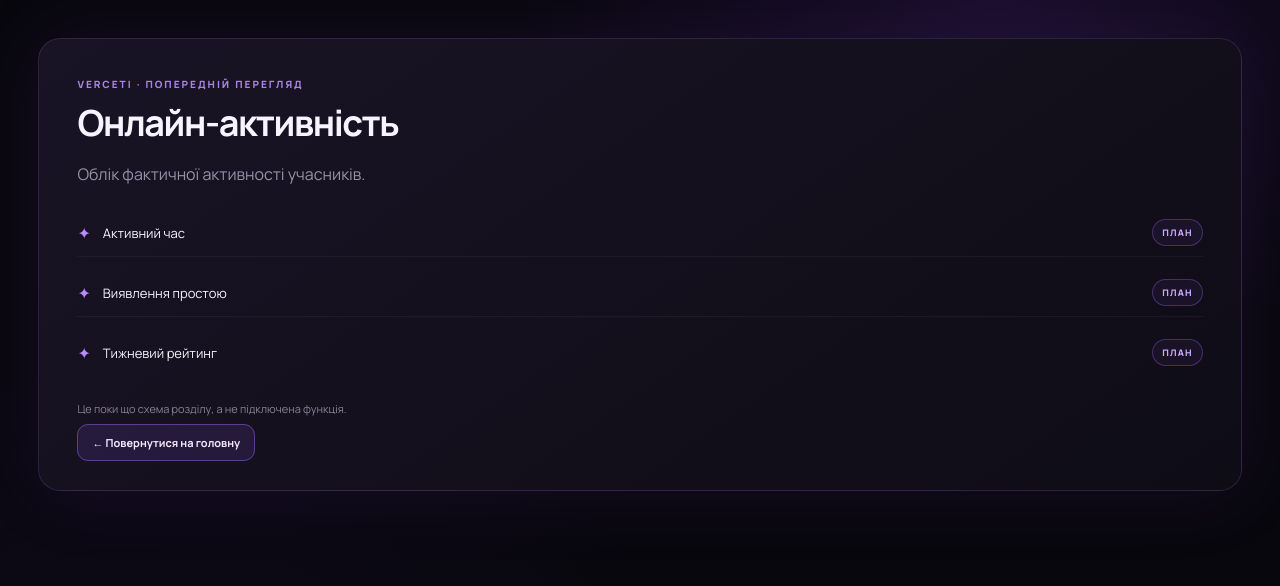
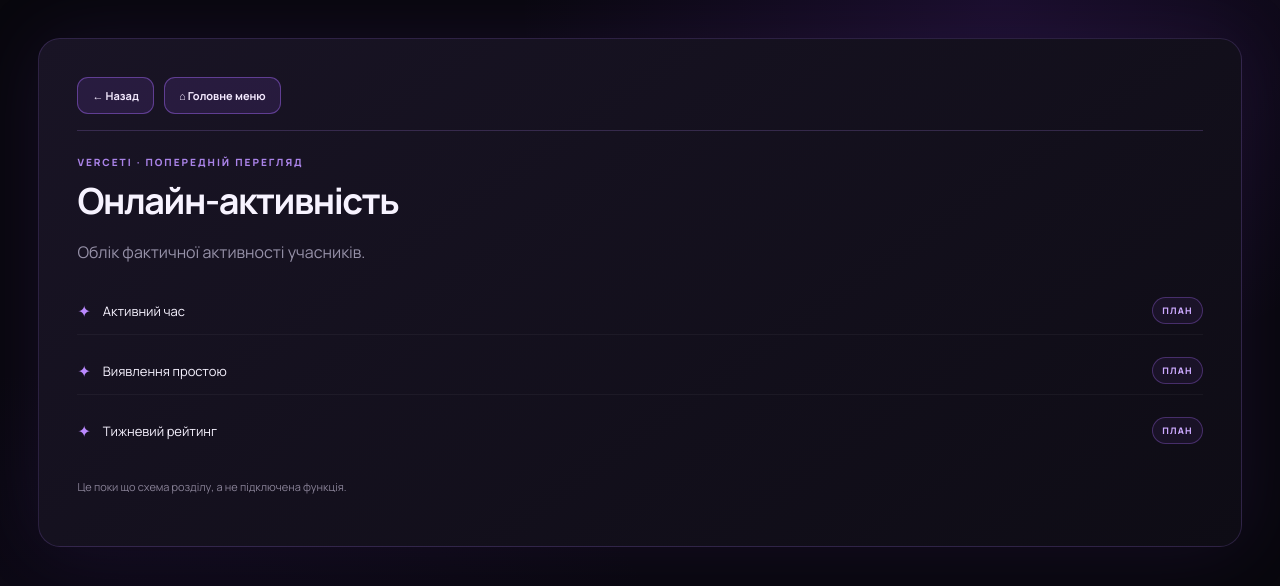
Before and after one commit to da09ni09l-dot/verceti, a Next.js app in the folder VERCETI-starter/verceti/: page /preview/activity in a window 1280 px wide. Shown: the top 586 px of the page. Built offline with nearby package versions, Linux system fonts and the light colour scheme.

Commit message:
Add SectionNavigation component to page

```diff
--- a/VERCETI-starter/verceti/src/app/preview/[section]/page.tsx
+++ b/VERCETI-starter/verceti/src/app/preview/[section]/page.tsx
@@ -1,11 +1,12 @@
 
-import Link from "next/link";
 import { createClient } from "@/lib/supabase/server";
 import { createNews, deleteNews } from "./actions";
+import SectionNavigation from "./SectionNavigation";
 import ChatRoom from "./ChatRoom";
 import VoiceRoom from "./VoiceRoom";
 import MusicRoom from "./MusicRoom";
 import MediaRoom from "./MediaRoom";
+
 const descriptions: Record<string, { title: string; text: string; items: string[] }> = {
   members: { title: "Учасники", text: "Список учасників, ролі та профілі.", items: ["Пошук за нікнеймом та ігровим ID", "Кольорові позначки ролей", "Історія зміни ролей"] },
   voice: { title: "Голосові кімнати", text: "Голосові канали та демонстрація екрана.", items: ["Кілька голосових каналів", "Голосове спілкування", "Демонстрація екрана"] },
@@ -86,6 +87,8 @@ export default async function PreviewSection({
   return (
     <main className="login-wrap">
       <section className="login-card">
+        <SectionNavigation />
+
         <div className="eyebrow">VERCETI · ПОПЕРЕДНІЙ ПЕРЕГЛЯД</div>
 
         {section === "chat" ? (
@@ -112,7 +115,7 @@ export default async function PreviewSection({
             </p>
             <MusicRoom />
           </>
-               ) : section === "media" ? (
+        ) : section === "media" ? (
           <>
             <h1>Фото та відео VERCETI</h1>
             <p className="muted">
@@ -120,7 +123,7 @@ export default async function PreviewSection({
             </p>
             <MediaRoom />
           </>
-    ) : section === "news" ? (
+        ) : section === "news" ? (
           <>
             <h1>Новини</h1>
             <p className="muted">Новини спільноти, оголошення та події.</p>
@@ -339,10 +342,6 @@ export default async function PreviewSection({
             </p>
           </>
         )}
-
-        <Link className="btn" href="/">
-          ← Повернутися на головну
-        </Link>
       </section>
     </main>
   );
```
